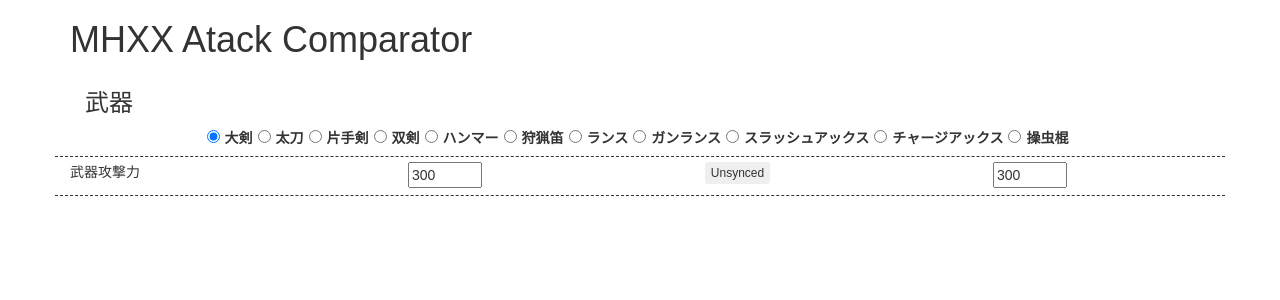
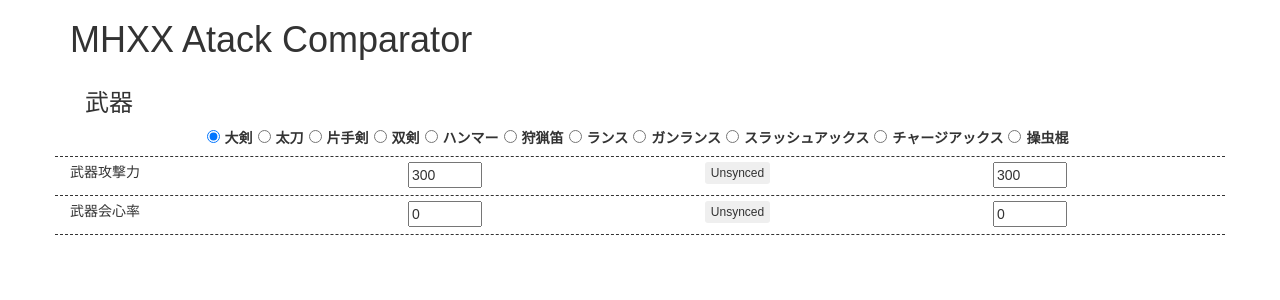
Before and after one commit to autopp/mhxx-atk-cmp, a React (Create React App) app: page / in a window 1280 px wide. Shown: the top 300 px of the page. Built offline with nearby package versions, Linux system fonts and the light colour scheme.

Commit message:
port weaponCrit

```diff
--- a/src/App.js
+++ b/src/App.js
@@ -67,6 +67,8 @@
         <WeaponRow item="weapon" weapons={this.weapons} value={this.state.weapon} onChange={this.setWeapon} />
         <NumberInputRow labelText="武器攻撃力" item="weaponAtk" state={this.state} setSync={this.setSync}
           inputProps={{ min: 0, max: 1000, step: 10, onChange: this.setForm }} />
+        <NumberInputRow labelText="武器会心率" item="weaponCrit" state={this.state} setSync={this.setSync}
+            inputProps={{ min: -100, max: 100, step: 5, onChange: this.setForm }} />
       </div>
     );
   }
```
